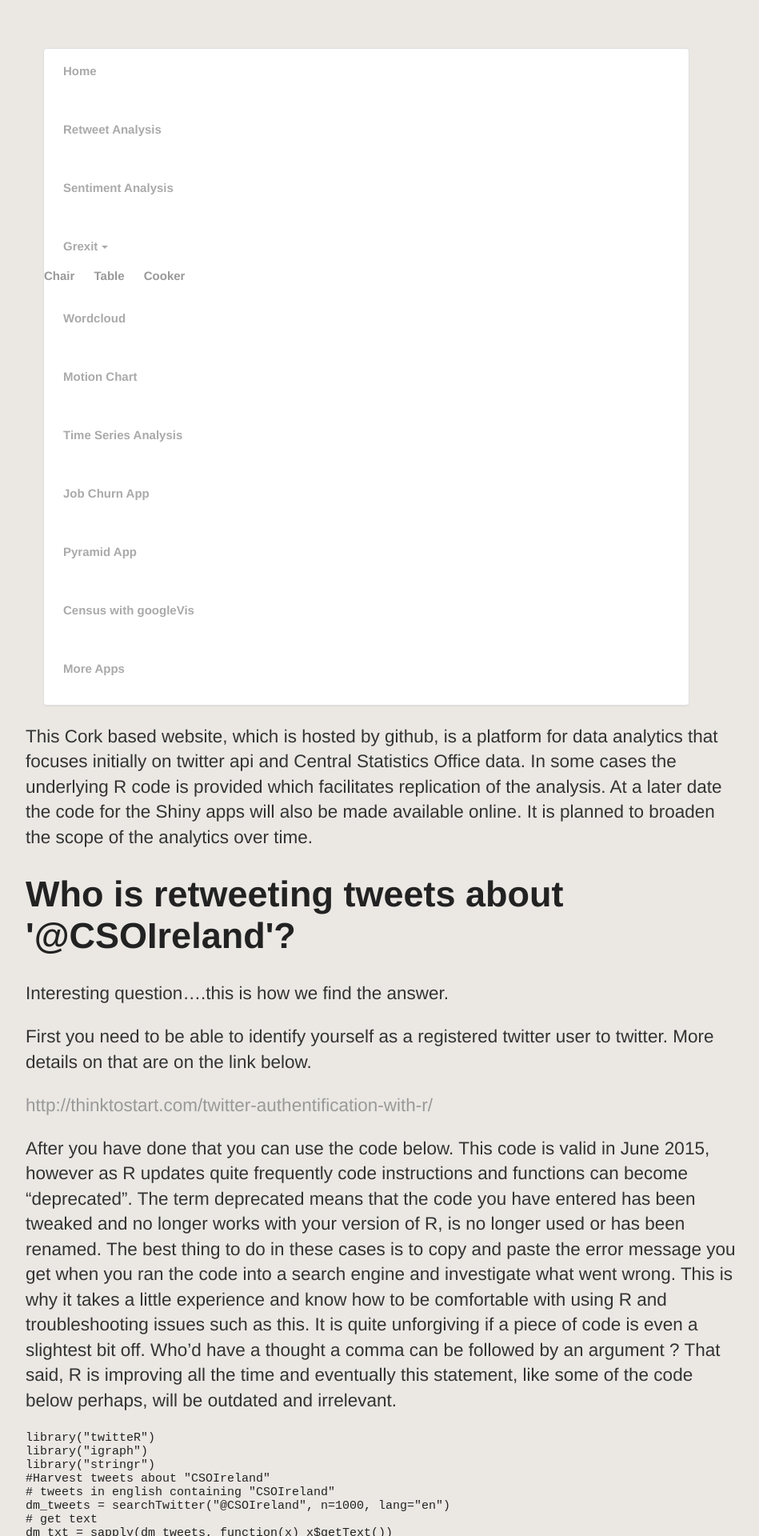
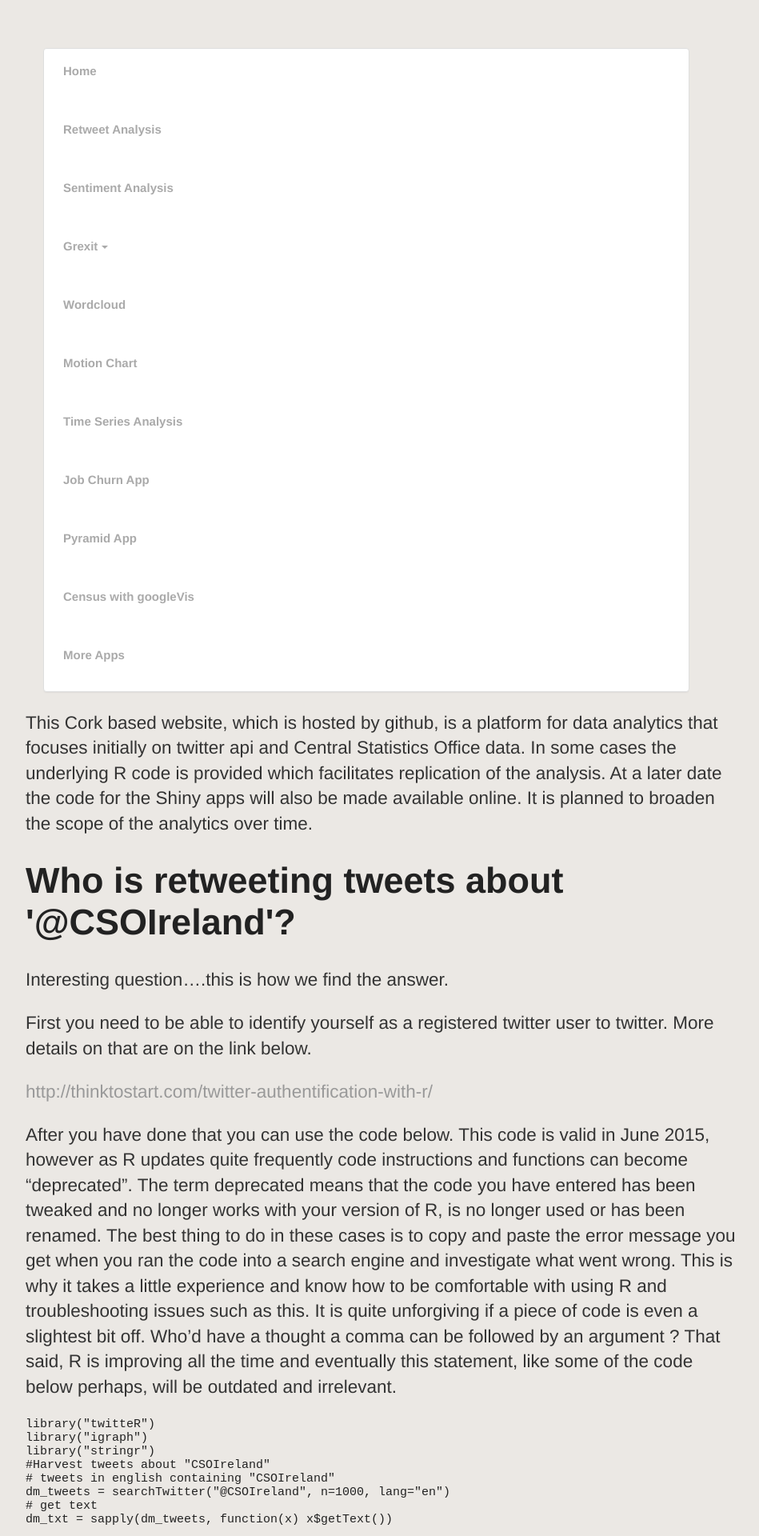
Before and after one commit to CorkDataAnalytics/CorkDataAnalytics.github.io, a Jekyll site: the page built from index.html, in a window 1280 px wide. Shown: the top 1920 px of the page at 80% size, without its empty margins (160-1109 px from the left). Built offline with Jekyll 4.4.1, drawn with Linux system fonts in a browser that asks for light colours; comment, search, counter and statistics services are not loaded.

Commit message:
Update main.css

```diff
--- a/css/main.css
+++ b/css/main.css
@@ -182,6 +182,40 @@
           border-top-color: rgb( 255, 255, 255 );
         }
 
+nav > ul > li > div {
+	background-color: rgb( 40, 44, 47 );
+	border-top: 0;
+	border-radius: 0 0 4px 4px;
+	box-shadow: 0 2px 2px -1px rgba(0, 0, 0, 0.055);
+	display: none;
+	margin: 0;
+	opacity: 0;
+	position: absolute;
+	width: 165px;
+	visibility: hidden;
+	z-index: 100;
+
+	-webkit-transiton: opacity 0.2s;
+	-moz-transition: opacity 0.2s;
+	-ms-transition: opacity 0.2s;
+	-o-transition: opacity 0.2s;
+	-transition: opacity 0.2s;
+}
+
+	nav > ul > li > div ul > li {
+		display: block;
+	}
+
+		nav > ul > li > div ul > li > a {
+			color: #fff;
+			display: block;
+			padding: 12px 24px;
+			text-decoration: none;
+		}
+
+	nav > ul > li > div ul > li:hover > a {
+		background-color: rgba( 255, 255, 255, 0.1);
+	}
 
 a {
     text-decoration: none;
```
